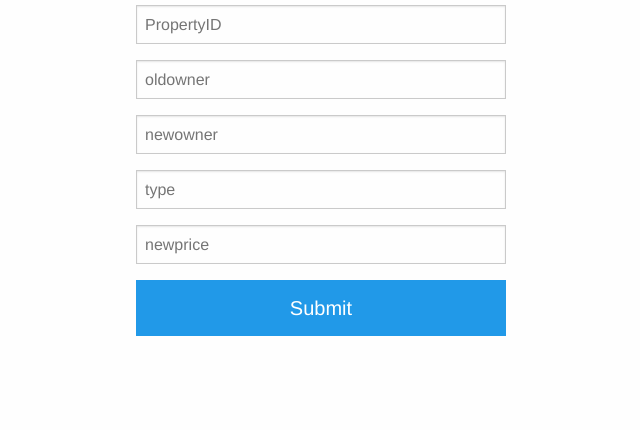
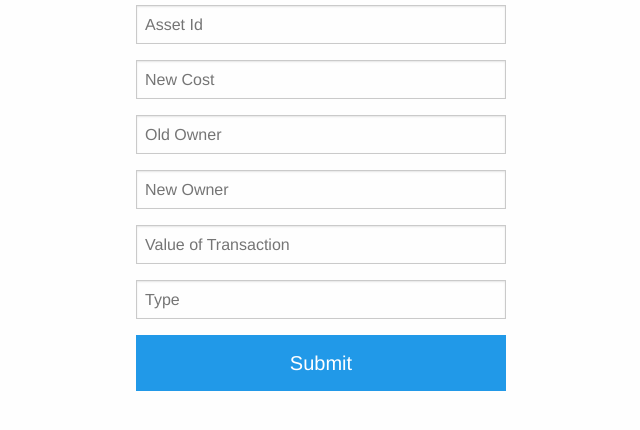
Before and after one commit to anand1996wani/BlockChain-Asset-Manager, a website: page UI/transact.html in a window 1280 px wide. Shown: the part 198-628 px from the top of the page, without its empty margins (319-959 px from the left). Drawn offline with Linux system fonts and the light colour scheme.

Commit message:
Attributes added

```diff
--- a/UI/transact.html
+++ b/UI/transact.html
@@ -15,12 +15,14 @@
 <h1 align="center">Transact</h1>
 <div class="medium-centered row">
     <div class="medium-4 medium-centered columns">
-        <form onsubmit="window.location.href=http://172.16.133.50:3000/explorer" method="post">
-            <input type="text" placeholder="PropertyID">
-            <input type="text" placeholder="oldowner">
-            <input type="text" placeholder="newowner">
-            <input type="text" placeholder="type">
-            <input type="number" placeholder="newprice">
+        <form enctype="application/json" action="http://172.16.133.50:3000/api/SampleTransaction" method="post">
+            <input type="hidden" value="org.acme.biznet.SampleTransaction" id="$class">
+            <input type="text" name="asset" placeholder="Asset Id">
+            <input type="text" name="newValue" placeholder="New Cost">
+            <input type="text" name="oldOwner" placeholder="Old Owner">
+            <input type="text" name="newOwner" placeholder="New Owner">
+            <input type="text" name="valueOfTransaction" placeholder="Value of Transaction">
+            <input type="text" name="type" placeholder="Type">
             <input name="submit" type="submit" class="medium-12 button large">
         </form>
     </div>
```
